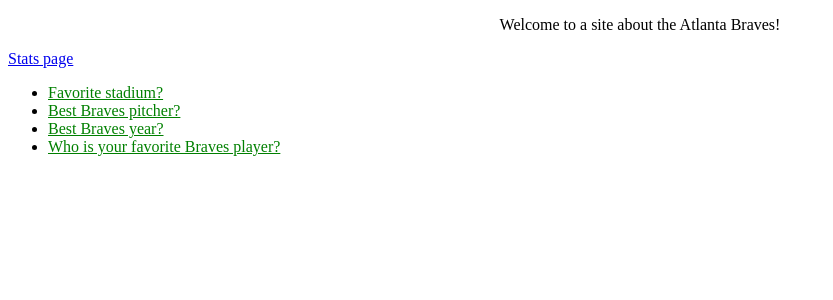
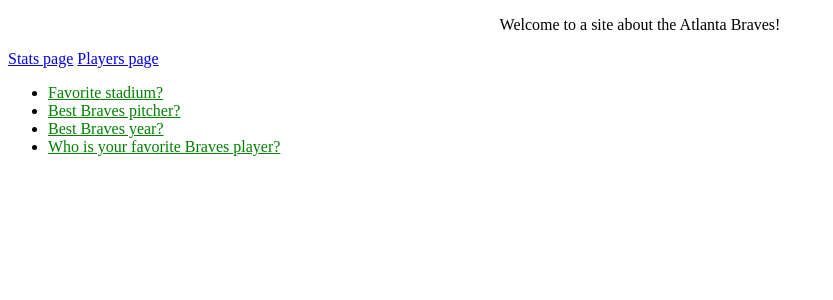
Before and after one commit to tlcpack/braves, a Django app: page /core/ in a window 1280 px wide. Shown: the top 300 px of the page, without its empty margins (0-833 px from the left). Run offline with Django 3.2, Linux system fonts and the light colour scheme; data comes from the database, SQL or seed files in the repository.

Commit message:
players page link works

```diff
--- a/core/templates/core/index.html
+++ b/core/templates/core/index.html
@@ -3,6 +3,7 @@
 
 {% block content %}
 <a href="{% url 'core:stats' %}">Stats page</a>
+<a href="{% url 'core:players' %}">Players page</a>
 {% if latest_question_list %}
 <ul>
 {% for question in latest_question_list %}
```
